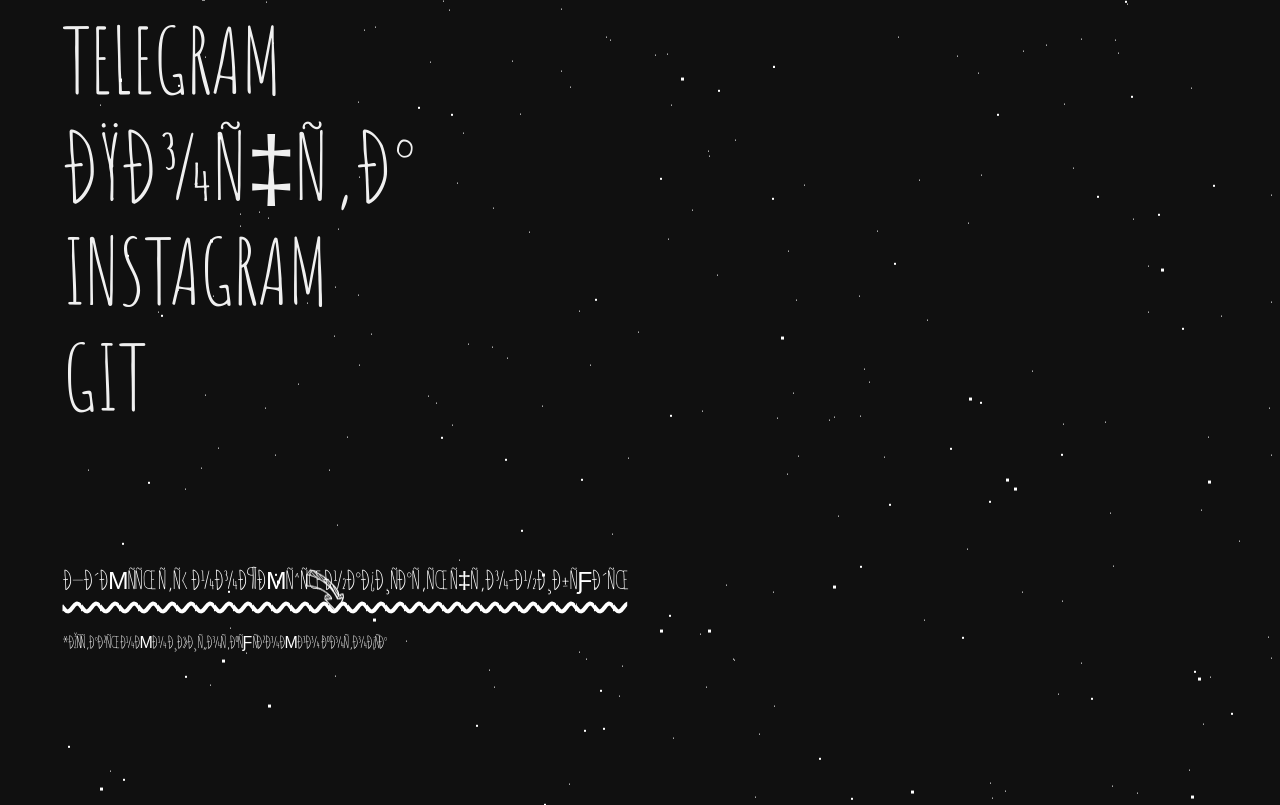
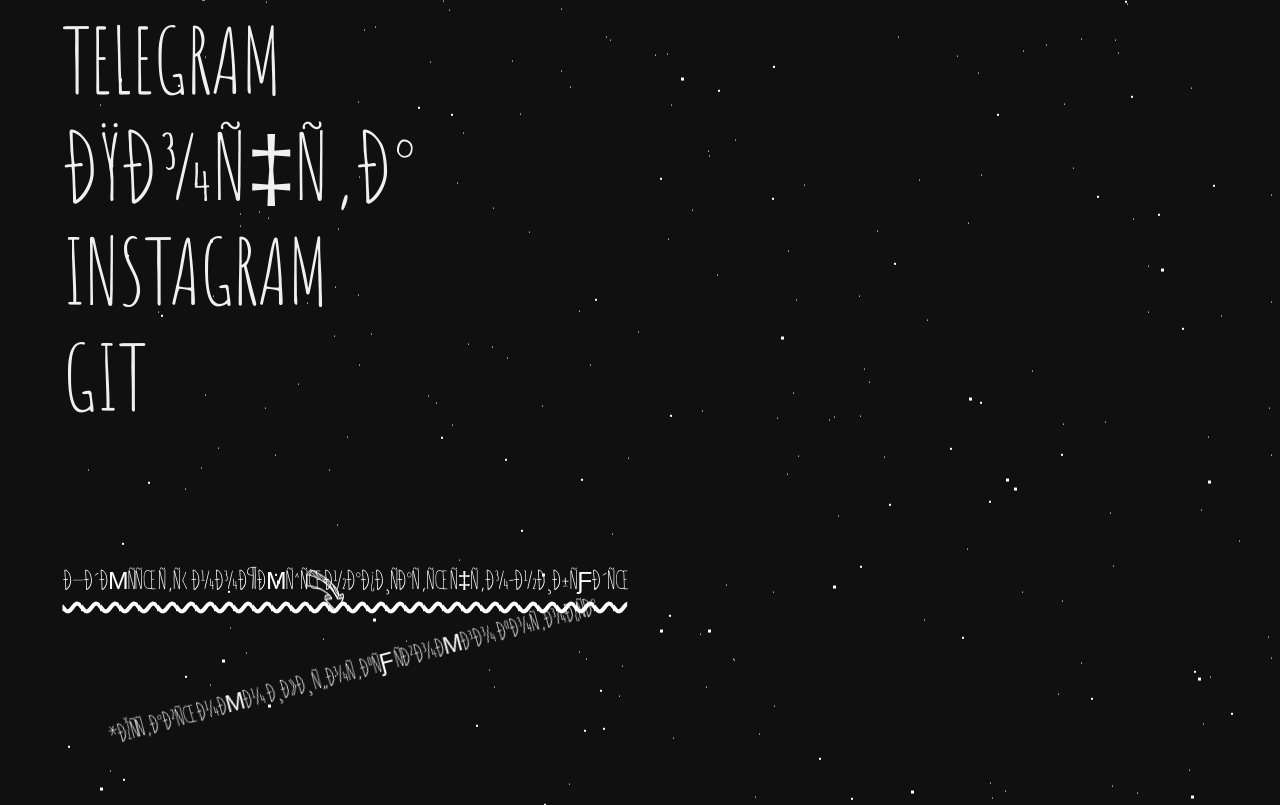
Before and after one commit to QA-tya/QA-tya.github.io, a plain HTML site: page index.html in a window 1280 px wide. Shown: the part 1866-2671 px from the top of the page. Before the commit the page ends 2637 px from the top, so only its background shows below. Drawn offline with nearby package versions, Linux system fonts and the light colour scheme; a script that the page names is missing.

Commit message:
Add files via upload

```diff
--- a/css/style.css
+++ b/css/style.css
@@ -166,6 +166,12 @@
   background-position-y: -0.6vw;
   background-size: 5vw 5vw;
   }
+.comments2{
+  font-size: 1.8vw;
+  transform: rotate(-15deg);
+  margin-left: 3vw ;
+  margin-top: 2vw;
+}
 
 
 h1 {
```
